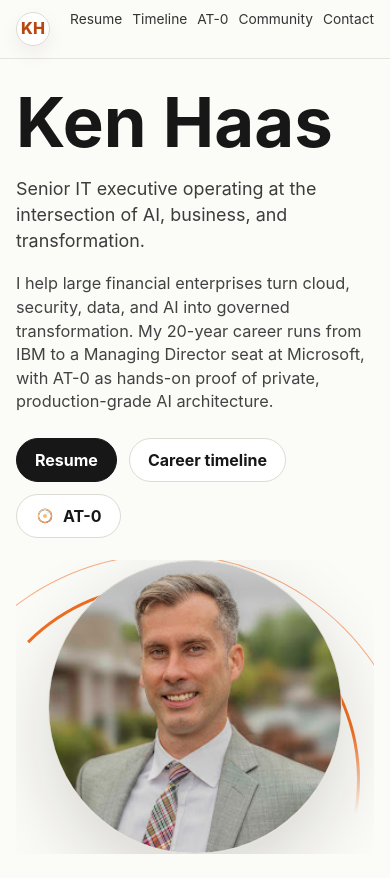
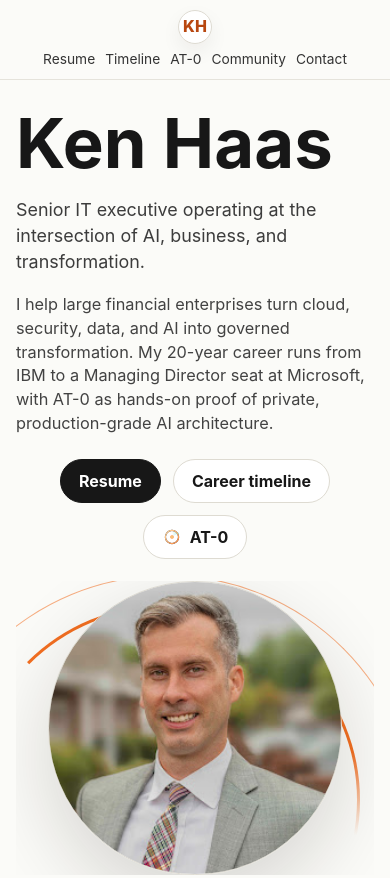
Before and after one commit to kphaas/ken-haas.com, a plain HTML site: page public/index.html in a window 390 px wide. Shown: the top 878 px of the page. Drawn offline with Linux system fonts and the light colour scheme.

Commit message:
Fix iPhone header and CTA alignment (#26)

```diff
--- a/public/assets/site.css
+++ b/public/assets/site.css
@@ -1670,8 +1670,11 @@ textarea {
 
   .nav {
     width: min(100% - 32px, 1120px);
-    gap: 12px;
-    padding: 12px 0;
+    flex-direction: column;
+    align-items: center;
+    justify-content: center;
+    gap: 8px;
+    padding: 10px 0 12px;
   }
 
   .mark {
@@ -1685,8 +1688,15 @@ textarea {
 
   .nav-links {
     font-size: 0.86rem;
+    justify-content: center;
+    width: 100%;
     gap: 6px 10px;
     line-height: 1.1;
+  }
+
+  .hero-actions,
+  .resume-actions {
+    justify-content: center;
   }
 
   .home-dek {
--- a/public/index.html
+++ b/public/index.html
@@ -12,7 +12,7 @@
     <meta property="og:image" content="https://ken-haas.com/social-card.svg">
     <link rel="icon" href="/favicon.svg" type="image/svg+xml">
     <link rel="manifest" href="/site.webmanifest">
-    <link rel="stylesheet" href="/assets/site.css?v=13">
+    <link rel="stylesheet" href="/assets/site.css?v=14">
   </head>
   <body>
     <header class="site-header">
```
Also changed, not shown: public/at-0/index.html (+1 -1 lines), public/community/index.html (+1 -1 lines), public/contact/index.html (+1 -1 lines), public/resume/index.html (+1 -1 lines), public/timeline/index.html (+1 -1 lines).
